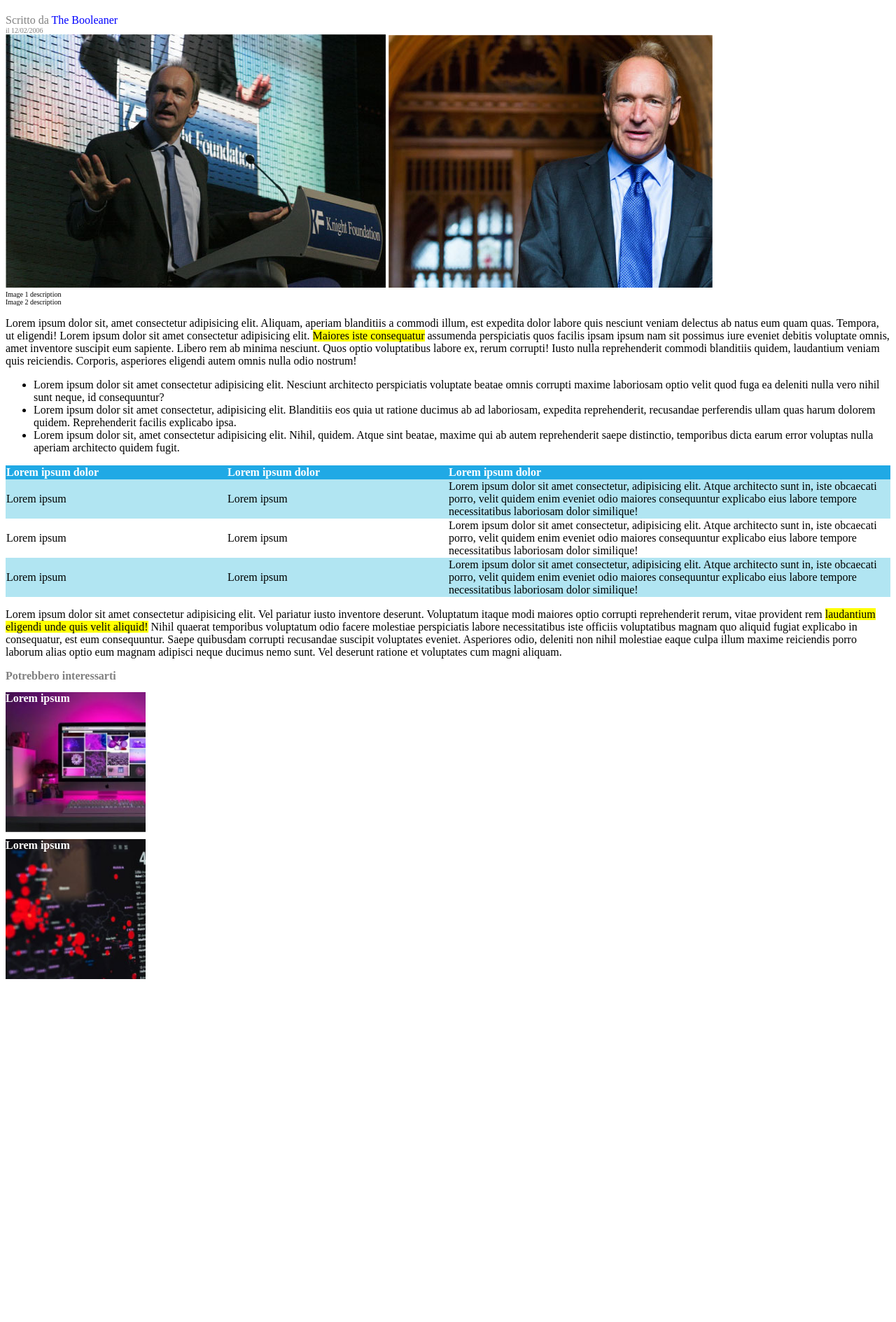
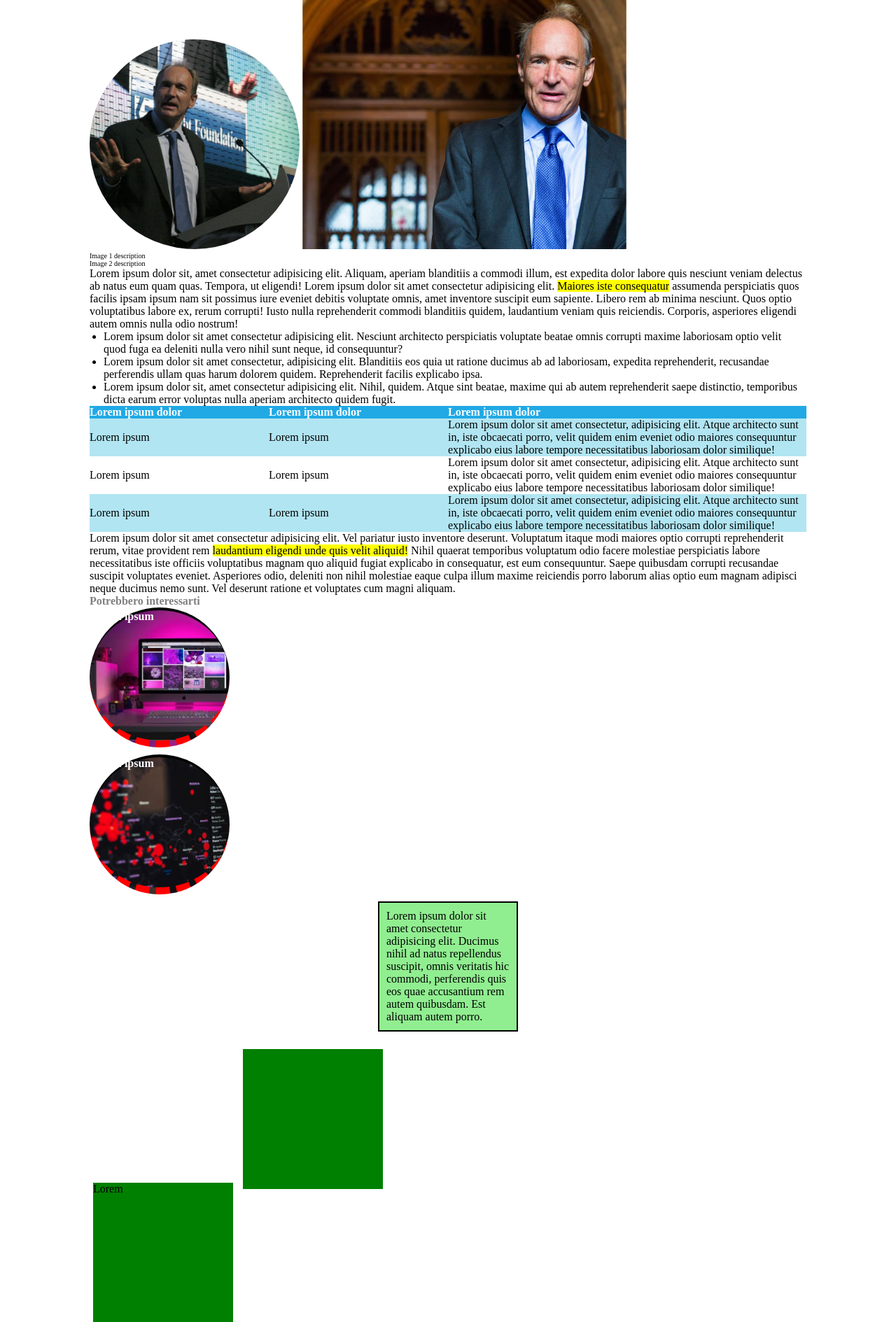
Before and after one commit to olgas-class/css-booleaner-correzione, a plain HTML site: page index.html in a window 1280 px wide. Shown: the part 166-2055 px from the top of the page at 70% size. Before the commit the page ends 1575 px from the top, so only its background shows below. Drawn offline with Linux system fonts and the light colour scheme.

Commit message:
feat: css properties examples

```diff
--- a/css/style.css
+++ b/css/style.css
@@ -1,3 +1,16 @@
+/* Selettore universale - seleziona ogni elemento in pagina */
+/* RESET */
+* {
+  margin: 0;
+  padding: 0;
+  box-sizing: border-box;
+}
+
+.container {
+  width: 80%;
+  margin: 0 auto;
+}
+
 /* HEADER */
 .header-bg {
   background-color: #4ea0ff;
@@ -43,6 +56,10 @@
   background-color: yellow;
 }
 
+ul {
+  margin-left: 20px;
+}
+
 /* Table styliing */
 table {
   border-collapse: collapse;
@@ -76,6 +93,17 @@ th.large {
   width: 200px;
   background-size: cover;
   margin-bottom: 10px;
+
+  /* border: 4px solid green; */
+  border-top: 4px solid black;
+  border-bottom: 10px dashed red;
+
+  /* border-radius: 20px; */
+  /* border-top-left-radius: 10px;
+  border-top-right-radius: 50px; */
+
+  /* Per creare il cerchio */
+  border-radius: 50%;
 }
 
 .suggestion-image a {
@@ -92,3 +120,58 @@ th.large {
 .graph {
   background-image: url(../img/graph.jpg);
 }
+
+.img-test {
+  width: 300px;
+  height: 300px;
+  object-fit: cover;
+  border-radius: 50%;
+}
+
+.box {
+  width: 200px;
+  background-color: lightgreen;
+  border: 2px solid black;
+  padding: 10px;
+  /* padding: 20px; */
+  /* padding-left: 20px;
+  padding-top: 5px; */
+  /* padding: 5px 10px 15px 20px; */
+  /* padding: 10px 5px 15px; */
+  /* padding: 20px 5px; */
+
+  /* margin: 40px; */
+  /* margin-top: 30px;
+  margin-left: 10px; */
+  /* margin: 10px 20px 30px 40px; */
+  /* margin: 10px 15px 20px; */
+  /* margin: 20px 10px; */
+/*
+  margin-left: 2%;
+  margin-top: 2%; */
+  margin: 0 auto;
+}
+
+.my-2 {
+  margin-top: 20px;
+  margin-bottom: 20px;
+}
+
+.mb-10 {
+  margin-bottom: 100px;
+}
+
+
+.square {
+  display: inline-block;
+  /* display: inline;
+  display: none; */
+  width: 200px;
+  height: 200px;
+  background-color: green;
+  margin: 5px;
+}
+
+.image-test {
+  width: 150px;
+}
--- a/index.html
+++ b/index.html
@@ -1,45 +1,83 @@
 <!DOCTYPE html>
 <html lang="en">
   <head>
-  <meta charset="UTF-8">
-  <meta name="viewport" content="width=device-width, initial-scale=1.0">
+    <meta charset="UTF-8" />
+    <meta name="viewport" content="width=device-width, initial-scale=1.0" />
     <!-- Custom styles -->
-  <link rel="stylesheet" href="./css/style.css">
+    <link rel="stylesheet" href="./css/style.css" />
     <title>The booleaner</title>
   </head>
   <body>
     <!-- Header -->
     <header class="header-bg">
-    <img class="header-logo" src="./img/logo.svg" alt="Logo the booleaner">
+      <div class="container">
+        <img
+          class="header-logo"
+          src="./img/logo.svg"
+          alt="Logo the booleaner"
+        />
+      </div>
     </header>
     <!-- /Header -->
 
     <!-- Main -->
     <main>
+      <div class="container">
         <!-- Article section -->
         <article>
           <!-- Title -->
-      <h1 class="main-title"> Internet deve essere al servizio di "bene pubblico": il manifesto di Tim Berns-Lee</h1>
-      <div class="author-text">Scritto da <span class="author">The Booleaner</span></div>
+          <h1 class="main-title">
+            Internet deve essere al servizio di "bene pubblico": il manifesto di
+            Tim Berns-Lee
+          </h1>
+          <div class="author-text">
+            Scritto da <span class="author">The Booleaner</span>
+          </div>
           <div class="date">il 12/02/2006</div>
           <!-- /Title -->
 
           <!-- Images block -->
           <div>
-        <img src="./img/tim-1.jpg" alt="Tim Berns-Lee">
-        <img src="./img/tim-2.jpg" alt="Tim Berns-Lee">
+            <img class="img-test" src="./img/tim-1.jpg" alt="Tim Berns-Lee" />
+            <img src="./img/tim-2.jpg" alt="Tim Berns-Lee" />
           </div>
           <div class="image-description">Image 1 description</div>
           <div class="image-description">Image 2 description</div>
           <!-- /Images block -->
 
           <!-- Text content -->
-      <p>Lorem ipsum dolor sit, amet consectetur adipisicing elit. Aliquam, aperiam blanditiis a commodi illum, est expedita dolor labore quis nesciunt veniam delectus ab natus eum quam quas. Tempora, ut eligendi! Lorem ipsum dolor sit amet consectetur adipisicing elit. <span class="hilight">Maiores iste consequatur</span> assumenda perspiciatis quos facilis ipsam ipsum nam sit possimus iure eveniet debitis voluptate omnis, amet inventore suscipit eum sapiente.
-      Libero rem ab minima nesciunt. Quos optio voluptatibus labore ex, rerum corrupti! Iusto nulla reprehenderit commodi blanditiis quidem, laudantium veniam quis reiciendis. Corporis, asperiores eligendi autem omnis nulla odio nostrum!</p>
+          <p>
+            Lorem ipsum dolor sit, amet consectetur adipisicing elit. Aliquam,
+            aperiam blanditiis a commodi illum, est expedita dolor labore quis
+            nesciunt veniam delectus ab natus eum quam quas. Tempora, ut
+            eligendi! Lorem ipsum dolor sit amet consectetur adipisicing elit.
+            <span class="hilight">Maiores iste consequatur</span> assumenda
+            perspiciatis quos facilis ipsam ipsum nam sit possimus iure eveniet
+            debitis voluptate omnis, amet inventore suscipit eum sapiente.
+            Libero rem ab minima nesciunt. Quos optio voluptatibus labore ex,
+            rerum corrupti! Iusto nulla reprehenderit commodi blanditiis quidem,
+            laudantium veniam quis reiciendis. Corporis, asperiores eligendi
+            autem omnis nulla odio nostrum!
+          </p>
           <ul>
-        <li>Lorem ipsum dolor sit amet consectetur adipisicing elit. Nesciunt architecto perspiciatis voluptate beatae omnis corrupti maxime laboriosam optio velit quod fuga ea deleniti nulla vero nihil sunt neque, id consequuntur?</li>
-        <li>Lorem ipsum dolor sit amet consectetur, adipisicing elit. Blanditiis eos quia ut ratione ducimus ab ad laboriosam, expedita reprehenderit, recusandae perferendis ullam quas harum dolorem quidem. Reprehenderit facilis explicabo ipsa.</li>
-        <li>Lorem ipsum dolor sit, amet consectetur adipisicing elit. Nihil, quidem. Atque sint beatae, maxime qui ab autem reprehenderit saepe distinctio, temporibus dicta earum error voluptas nulla aperiam architecto quidem fugit.</li>
+            <li>
+              Lorem ipsum dolor sit amet consectetur adipisicing elit. Nesciunt
+              architecto perspiciatis voluptate beatae omnis corrupti maxime
+              laboriosam optio velit quod fuga ea deleniti nulla vero nihil sunt
+              neque, id consequuntur?
+            </li>
+            <li>
+              Lorem ipsum dolor sit amet consectetur, adipisicing elit.
+              Blanditiis eos quia ut ratione ducimus ab ad laboriosam, expedita
+              reprehenderit, recusandae perferendis ullam quas harum dolorem
+              quidem. Reprehenderit facilis explicabo ipsa.
+            </li>
+            <li>
+              Lorem ipsum dolor sit, amet consectetur adipisicing elit. Nihil,
+              quidem. Atque sint beatae, maxime qui ab autem reprehenderit saepe
+              distinctio, temporibus dicta earum error voluptas nulla aperiam
+              architecto quidem fugit.
+            </li>
           </ul>
           <!-- /Text content -->
 
@@ -56,25 +94,53 @@
               <tr class="odd">
                 <td>Lorem ipsum</td>
                 <td>Lorem ipsum</td>
-            <td>Lorem ipsum dolor sit amet consectetur, adipisicing elit. Atque architecto sunt in, iste obcaecati porro, velit quidem enim eveniet odio maiores consequuntur explicabo eius labore tempore necessitatibus laboriosam dolor similique!</td>
+                <td>
+                  Lorem ipsum dolor sit amet consectetur, adipisicing elit.
+                  Atque architecto sunt in, iste obcaecati porro, velit quidem
+                  enim eveniet odio maiores consequuntur explicabo eius labore
+                  tempore necessitatibus laboriosam dolor similique!
+                </td>
               </tr>
               <tr>
                 <td>Lorem ipsum</td>
                 <td>Lorem ipsum</td>
-            <td>Lorem ipsum dolor sit amet consectetur, adipisicing elit. Atque architecto sunt in, iste obcaecati porro, velit quidem enim eveniet odio maiores consequuntur explicabo eius labore tempore necessitatibus laboriosam dolor similique!</td>
+                <td>
+                  Lorem ipsum dolor sit amet consectetur, adipisicing elit.
+                  Atque architecto sunt in, iste obcaecati porro, velit quidem
+                  enim eveniet odio maiores consequuntur explicabo eius labore
+                  tempore necessitatibus laboriosam dolor similique!
+                </td>
               </tr>
               <tr class="odd">
                 <td>Lorem ipsum</td>
                 <td>Lorem ipsum</td>
-            <td>Lorem ipsum dolor sit amet consectetur, adipisicing elit. Atque architecto sunt in, iste obcaecati porro, velit quidem enim eveniet odio maiores consequuntur explicabo eius labore tempore necessitatibus laboriosam dolor similique!</td>
+                <td>
+                  Lorem ipsum dolor sit amet consectetur, adipisicing elit.
+                  Atque architecto sunt in, iste obcaecati porro, velit quidem
+                  enim eveniet odio maiores consequuntur explicabo eius labore
+                  tempore necessitatibus laboriosam dolor similique!
+                </td>
               </tr>
             </tbody>
           </table>
           <!-- /Table content -->
 
-      <p>Lorem ipsum dolor sit amet consectetur adipisicing elit. Vel pariatur iusto inventore deserunt. Voluptatum itaque modi maiores optio corrupti reprehenderit rerum, vitae provident rem <span class="hilight">laudantium eligendi unde quis velit aliquid!</span>
-      Nihil quaerat temporibus voluptatum odio facere molestiae perspiciatis labore necessitatibus iste officiis voluptatibus magnam quo aliquid fugiat explicabo in consequatur, est eum consequuntur. Saepe quibusdam corrupti recusandae suscipit voluptates eveniet.
-      Asperiores odio, deleniti non nihil molestiae eaque culpa illum maxime reiciendis porro laborum alias optio eum magnam adipisci neque ducimus nemo sunt. Vel deserunt ratione et voluptates cum magni aliquam.</p>
+          <p>
+            Lorem ipsum dolor sit amet consectetur adipisicing elit. Vel
+            pariatur iusto inventore deserunt. Voluptatum itaque modi maiores
+            optio corrupti reprehenderit rerum, vitae provident rem
+            <span class="hilight"
+              >laudantium eligendi unde quis velit aliquid!</span
+            >
+            Nihil quaerat temporibus voluptatum odio facere molestiae
+            perspiciatis labore necessitatibus iste officiis voluptatibus magnam
+            quo aliquid fugiat explicabo in consequatur, est eum consequuntur.
+            Saepe quibusdam corrupti recusandae suscipit voluptates eveniet.
+            Asperiores odio, deleniti non nihil molestiae eaque culpa illum
+            maxime reiciendis porro laborum alias optio eum magnam adipisci
+            neque ducimus nemo sunt. Vel deserunt ratione et voluptates cum
+            magni aliquam.
+          </p>
         </article>
         <!-- /Article section -->
 
@@ -89,11 +155,31 @@
           <div class="suggestion-image graph">
             <a href="">Lorem ipsum</a>
           </div>
+        </section>
+        <!-- /Suggests section -->
+
+        <section>
+          <div class="box">
+            Lorem ipsum dolor sit amet consectetur adipisicing elit. Ducimus
+            nihil ad natus repellendus suscipit, omnis veritatis hic commodi,
+            perferendis quis eos quae accusantium rem autem quibusdam. Est
+            aliquam autem porro.
+          </div>
+        </section>
+
+        <section class="my-2">
+
+          <div class="square">Lorem</div>
+          <div class="square"></div>
+
+          <div class="mb-10">
+            <img class="image-test" src="./img/logo.svg" alt="">
+            <span>Ciao</span>
+          </div>
 
         </section>
-    <!-- /Suggests section -->
+      </div>
     </main>
     <!-- /Main -->
-
   </body>
 </html>
```
Lines whose indentation alone changed are shown as unchanged.
